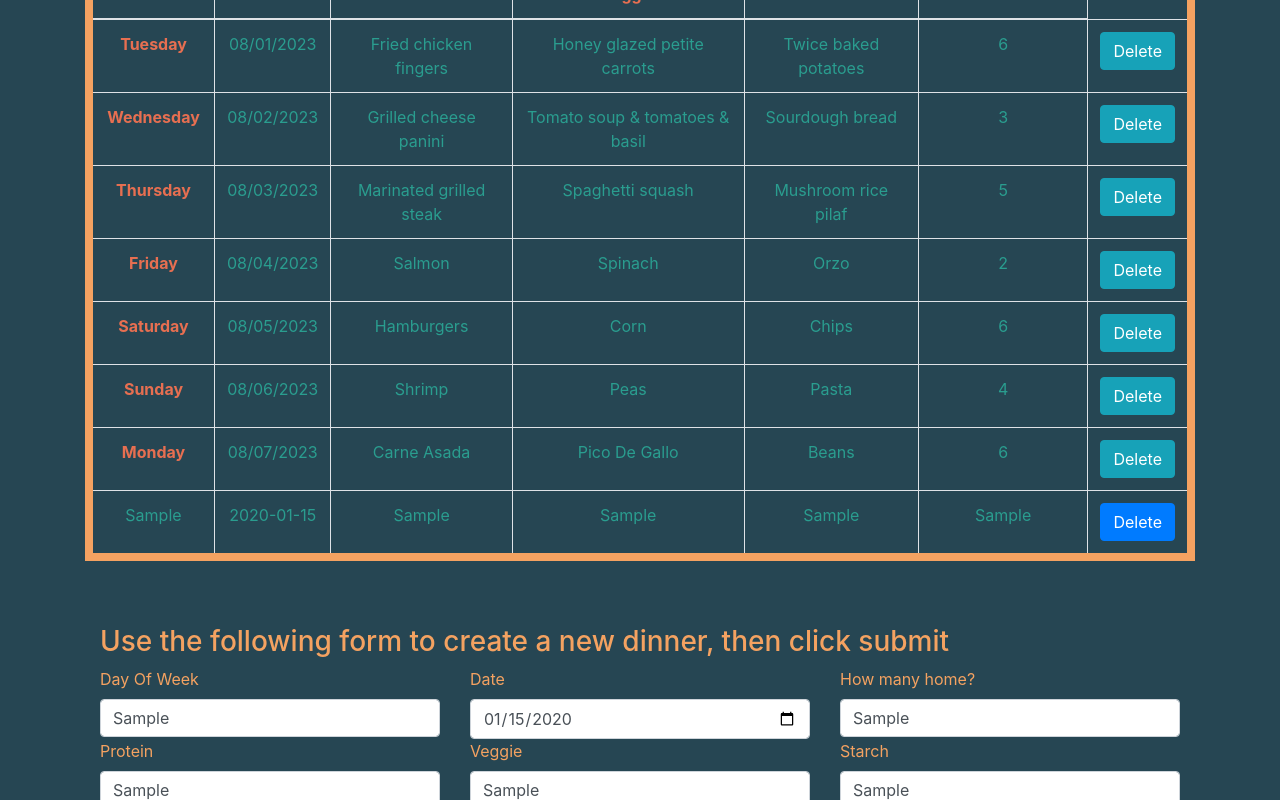
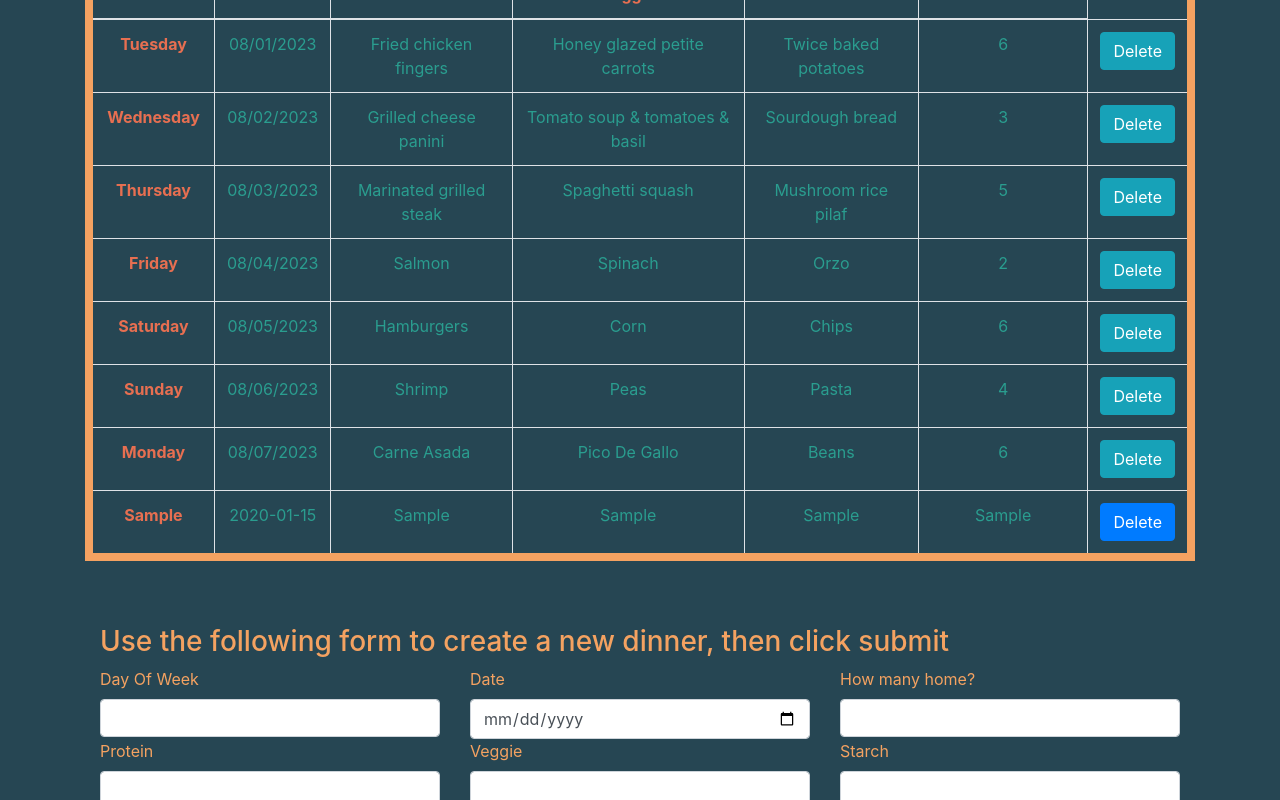
Before and after one commit to caroleatierney/Dinner_Planner, a website: page index.html in a window 1280 px wide. Both pictures are taken after typing "Sample", "2020-01-15", "Sample", "Sample", "Sample", "Sample" into the empty fields and a click on the button "Add". Shown: the part 166-966 px from the top of the page. Drawn offline with nearby package versions, Linux system fonts and the light colour scheme.

Commit message:
delete buttons for new work, font size and color changed

```diff
--- a/index.html
+++ b/index.html
@@ -16,8 +16,8 @@
 </head>
 
     <body class="container" style="background-color:#264653;">
-        <header>
-            <h1 class="text-center; mt-5" style="background-color:#2a9d8f; color:#e76f51">Dinner Planner</h1>
+        <header class = "text-center">
+            <h1 class="mt-5" style="background-color:#2a9d8f; color:#e76f51">Dinner Planner</h1>
         </header>
 
         <!-- This is a bootstrap table -->
@@ -80,7 +80,7 @@
                     <td><button type="button" onclick="deleteButton(id)" class="btn btn-info">Delete</button></td>
 
                 </tr>
-                <trid="item-6">
+                <tr id="item-6">
                     <th style = "color: #e76f51" scope="row">Sunday</th>
                     <td>08/06/2023</td>
                     <td>Shrimp</td>
--- a/index.js
+++ b/index.js
@@ -3,25 +3,33 @@
 function addMeal() {
     var rows = document.getElementById('dinnerPlannerTable').getElementsByTagName('tr');
     var tableRowCount = rows.length;
-    let id = tableRowCount-1;
+    let id = tableRowCount;
 
     const table = document.getElementById("dinnerPlannerTable");
 
     let row = table.insertRow(tableRowCount);
     row.setAttribute('id', `item-${id}`);
-    row.insertCell(0).innerHTML = document.getElementById("dayOfWeek").value;
-    document.getElementById("dinnerPlannerTable").rows[id].cells.item(0).setAttribute("style", "color: #e76f51;");
+
+    let cell1 = row.insertCell(0)
+    cell1.innerHTML = document.getElementById("dayOfWeek").value;
+    cell1.style.color = "#e76f51";
+    cell1.style.fontWeight = "bold"
+
     row.insertCell(1).innerHTML = document.getElementById("date").value;
     row.insertCell(2).innerHTML = document.getElementById("protein").value;
     row.insertCell(3).innerHTML = document.getElementById("veggie").value;
     row.insertCell(4).innerHTML = document.getElementById("starch").value;
     row.insertCell(5).innerHTML = document.getElementById("howMany").value;
+    row.insertCell(6).appendChild(deleteButton(id))
 
-    // let actions = row.insertCell(6)  // set a variable to the 6th cell that will hold the button
-    // actions.appendChild(deleteButton(id++))  // append the button and increment the id
-    row.insertCell(6).appendChild(deleteButton(id++))
+    document.getElementById('dayOfWeek').value = '';
+    document.getElementById('date').value = '';
+    document.getElementById('protein').value = '';
+    document.getElementById('veggie').value = '';
+    document.getElementById('starch').value = '';
+    document.getElementById('howMany').value = '';
 
-    alert(`'Id', ${id}`);
+    // alert(`'Id added:', ${id}`); // display id just added
 }
 
 // Allow user to delete rows of a table dynamically
@@ -31,7 +39,7 @@ function deleteButton(id) {
     btn.id = id;
     btn.innerHTML = 'Delete';
     btn.onclick = () => {
-        alert(`Deleted row with id: item-${id}`);
+        // alert(`Deleted row with id: item-${id}`); // display item id of row being deleted
         let rowToDelete = document.getElementById(`item-${id}`);
         console.log(rowToDelete)
         rowToDelete.parentNode.removeChild(rowToDelete);
```
